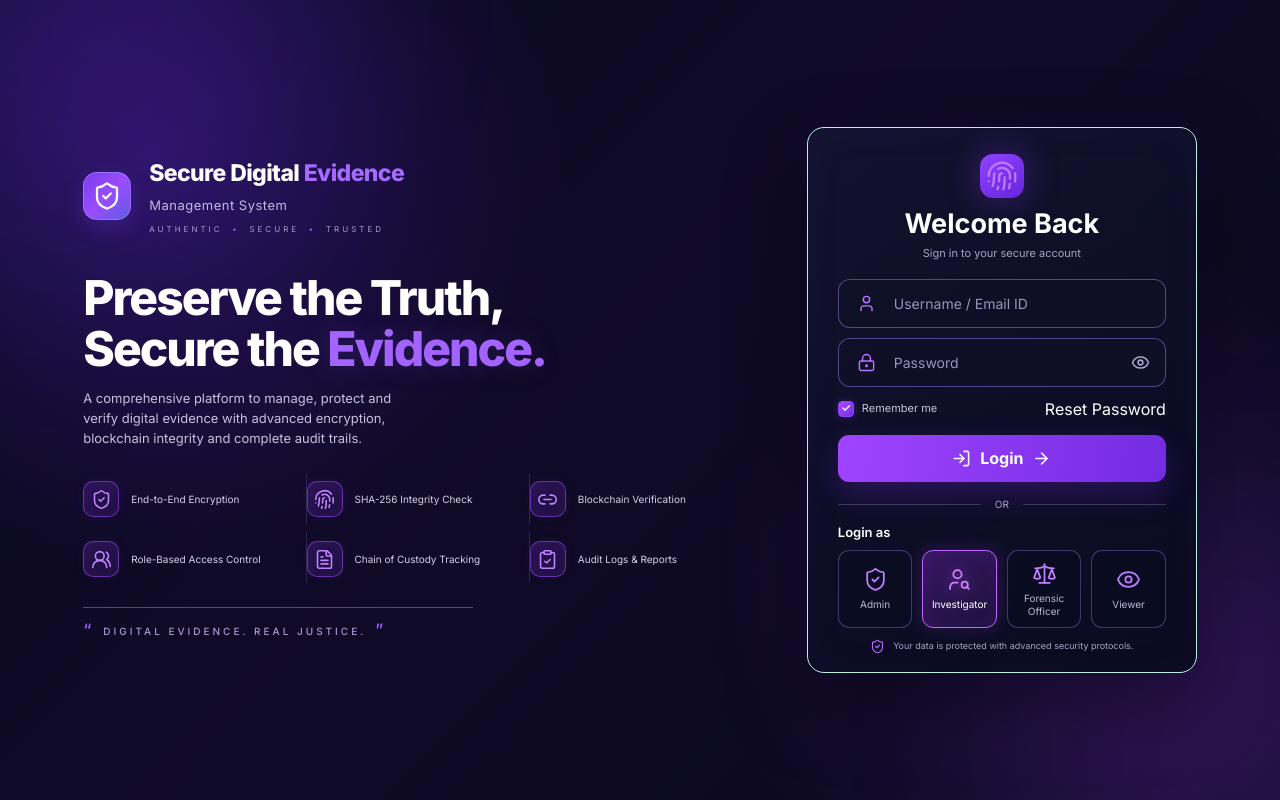
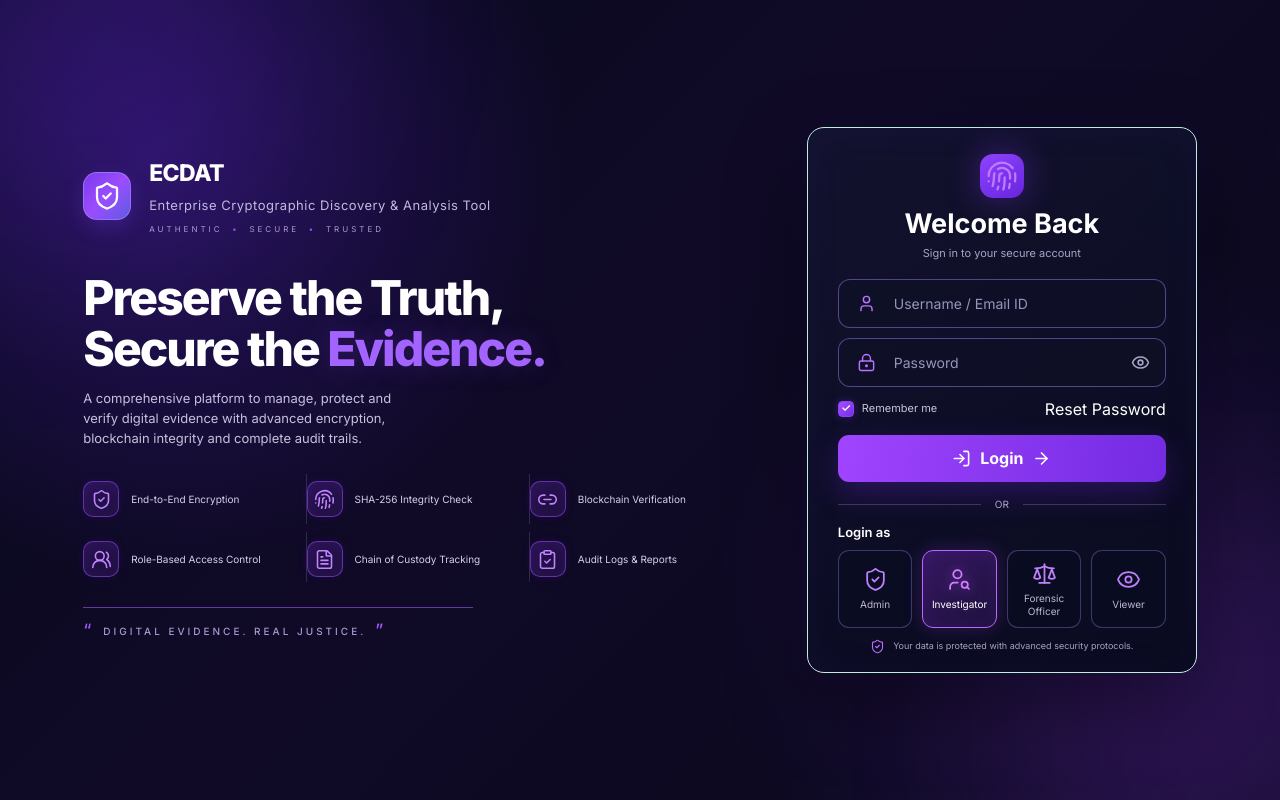
Before and after one commit to dakshinamoorthyaids/ECDAT, a React (Vite) app in the folder frontend/: page / in a window 1280 px wide. Built offline with nearby package versions, Linux system fonts and the light colour scheme.

Commit message:
Update ECDAT branding

```diff
--- a/frontend/src/App.tsx
+++ b/frontend/src/App.tsx
@@ -684,16 +684,15 @@ const handleForgotPassword = async () => {
             </div>
 
             <div>
-              <h1>
-                Secure Digital{" "}
-                <span>Evidence</span>
-              </h1>
+  <h1>
+    ECDAT
+  </h1>
 
-              <p>
-                Management System
-              </p>
+  <p>
+    Enterprise Cryptographic Discovery & Analysis Tool
+  </p>
 
-              <div className="brand-line">
+  <div className="brand-line">
                 AUTHENTIC
                 <b>•</b>
                 SECURE
```
